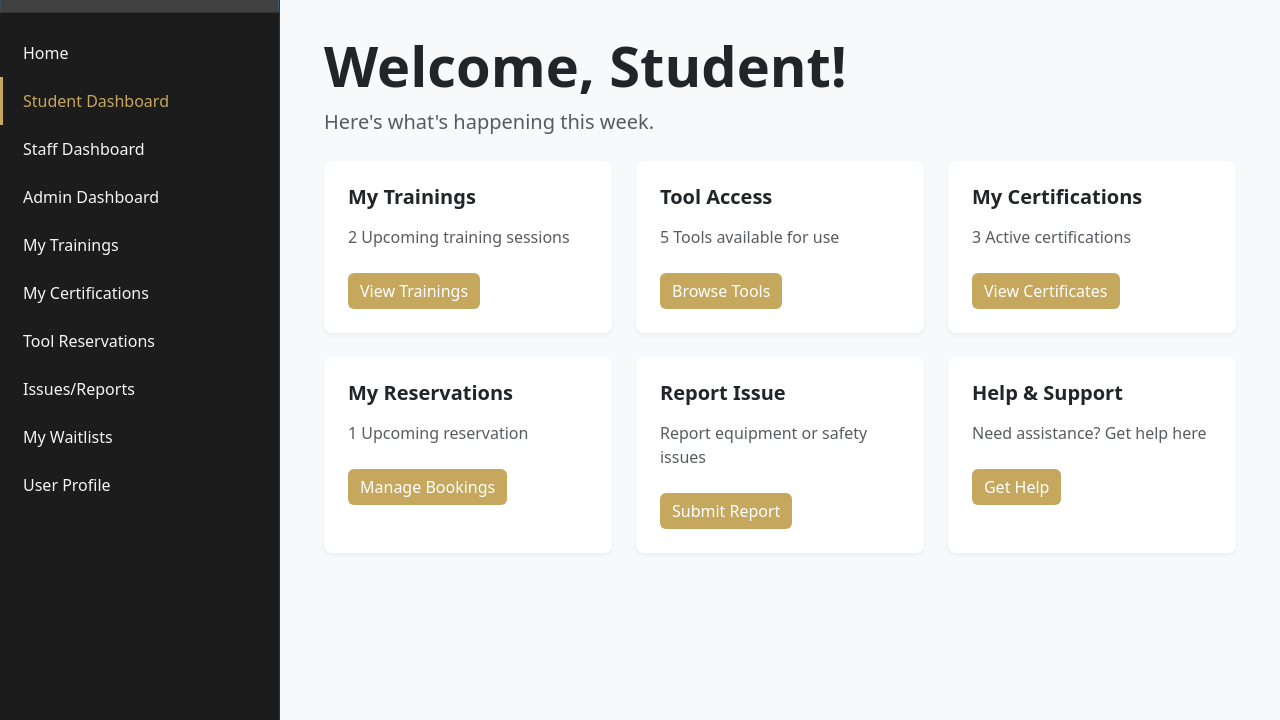
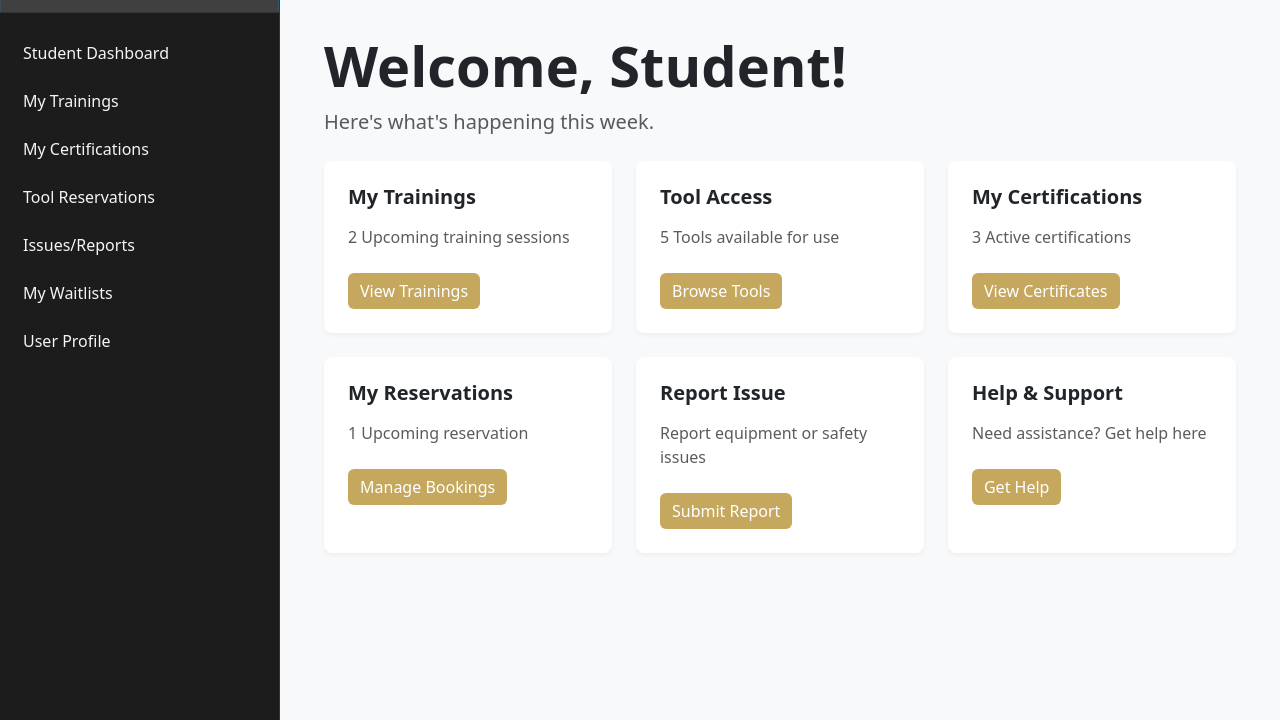
Before and after one commit to Kkenize/JUSWZ, a Django app: page /dashboard/student/ in a window 1280 px wide. Shown: the part 80-800 px from the top of the page. Run offline with Django 5.2, Linux system fonts and the light colour scheme; the visitor is signed in with stand-in values (Sample User, id 1).

Commit message:
Sidebar now displays role-based dashboards and user profile is connected to the profile page.

```diff
--- a/src/apps/dashboard/views.py
+++ b/src/apps/dashboard/views.py
@@ -10,9 +10,7 @@ def landing_page(request):
 
 @login_required
 def dashboard_redirect(request):
-    """
-    Redirects user to their specific dashboard based on their role.
-    """
+    """Redirects user to their specific dashboard based on their role."""
     user_profile = request.user.userprofile
 
     if user_profile.role == 'admin':
@@ -27,26 +25,29 @@ def dashboard_redirect(request):
 
 @login_required
 def student_dashboard(request):
-    """Dashboard for regular users (role = user)."""
     user_profile = request.user.userprofile
     if user_profile.role != 'user':
         return HttpResponseForbidden("You do not have permission to access this page.")
-    return render(request, 'dashboard/student_dashboard.html')
+    return render(request, 'dashboard/student_dashboard.html', {
+        "user_profile": user_profile
+    })
 
 
 @login_required
 def staff_dashboard(request):
-    """Dashboard for staff (role = staff)."""
     user_profile = request.user.userprofile
     if user_profile.role != 'staff':
         return HttpResponseForbidden("You do not have permission to access this page.")
-    return render(request, 'dashboard/staff_dashboard.html')
+    return render(request, 'dashboard/staff_dashboard.html', {
+        "user_profile": user_profile
+    })
 
 
 @login_required
 def admin_dashboard(request):
-    """Dashboard for admins (role = admin)."""
     user_profile = request.user.userprofile
     if user_profile.role != 'admin':
         return HttpResponseForbidden("You do not have permission to access this page.")
-    return render(request, 'dashboard/admin_dashboard.html')
+    return render(request, 'dashboard/admin_dashboard.html', {
+        "user_profile": user_profile
+    })
--- a/src/templates/dashboard/base_dashboard.html
+++ b/src/templates/dashboard/base_dashboard.html
@@ -18,30 +18,44 @@
             </div>
             <nav class="sidebar-nav">
                 {% block sidebar_items %}
-                <a href="{% url 'dashboard:landing' %}" class="nav-link {% if request.path == '/dashboard/' %}active{% endif %}">Home</a>
-                <a href="{% url 'dashboard:student' %}" class="nav-link {% if request.path == '/dashboard/student/' %}active{% endif %}">Student Dashboard</a>
-                <a href="{% url 'dashboard:staff' %}" class="nav-link {% if request.path == '/dashboard/staff/' %}active{% endif %}">Staff Dashboard</a>
-                <a href="{% url 'dashboard:admin' %}" class="nav-link {% if request.path == '/dashboard/admin/' %}active{% endif %}">Admin Dashboard</a>
+
+                <!-- Student Dashboard (only for students) -->
+                {% if user_profile.role == 'user' %}
+                <a href="{% url 'dashboard:student' %}" class="nav-link">Student Dashboard</a>
+                {% endif %}
+
+                <!-- Staff Dashboard (only for staff) -->
+                {% if user_profile.role == 'staff' %}
+                <a href="{% url 'dashboard:staff' %}" class="nav-link">Staff Dashboard</a>
+                {% endif %}
+
+                <!-- Admin Dashboard (only for admins) -->
+                {% if user_profile.role == 'admin' %}
+                <a href="{% url 'dashboard:admin' %}" class="nav-link">Admin Dashboard</a>
+                {% endif %}
+
+                <!-- Common menu items -->
                 <a href="#trainings" class="nav-link">My Trainings</a>
                 <a href="#certifications" class="nav-link">My Certifications</a>
                 <a href="#reservations" class="nav-link">Tool Reservations</a>
                 <a href="#reports" class="nav-link">Issues/Reports</a>
                 <a href="#waitlists" class="nav-link">My Waitlists</a>
-                <a href="#profile" class="nav-link">User Profile</a>
+
+                <!-- User Profile -->
+                <a href="{% url 'profiles:profile' request.user.username %}" class="nav-link">User Profile</a>
+
                 {% endblock %}
             </nav>
         </aside>
 
-        <!-- Main Content Area -->
+        <!-- Main Content -->
         <main class="main-content">
-            <!-- Header Banner -->
             <header class="header-banner">
                 <div class="banner-content">
                     <img src="{% static 'JUSWZ_login_img/bchatchery_cover 1.png' %}" alt="The Hatchery Banner" class="hatchery-banner">
                 </div>
             </header>
 
-            <!-- Dashboard Content -->
             <div class="dashboard-content">
                 {% block content %}{% endblock %}
             </div>
```
